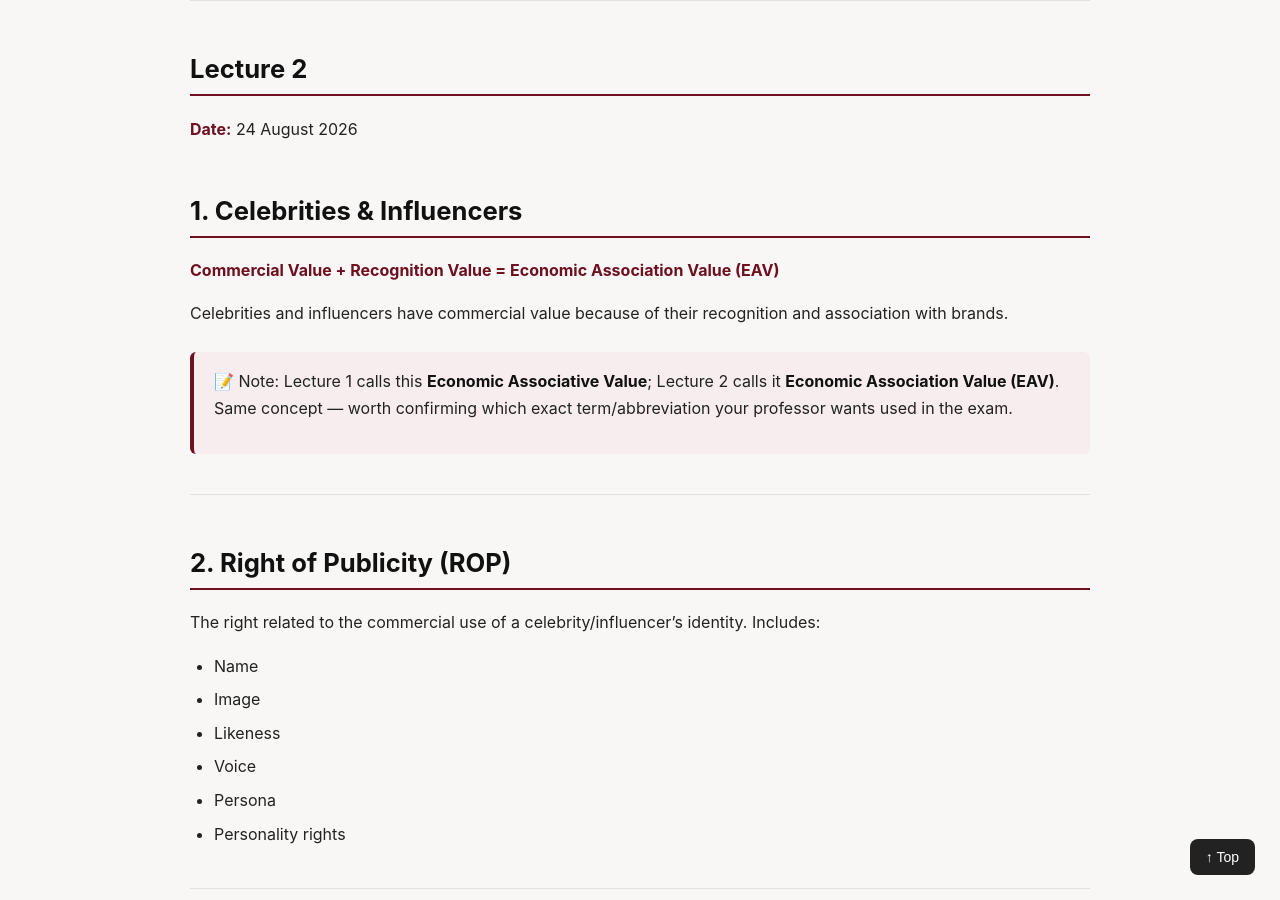
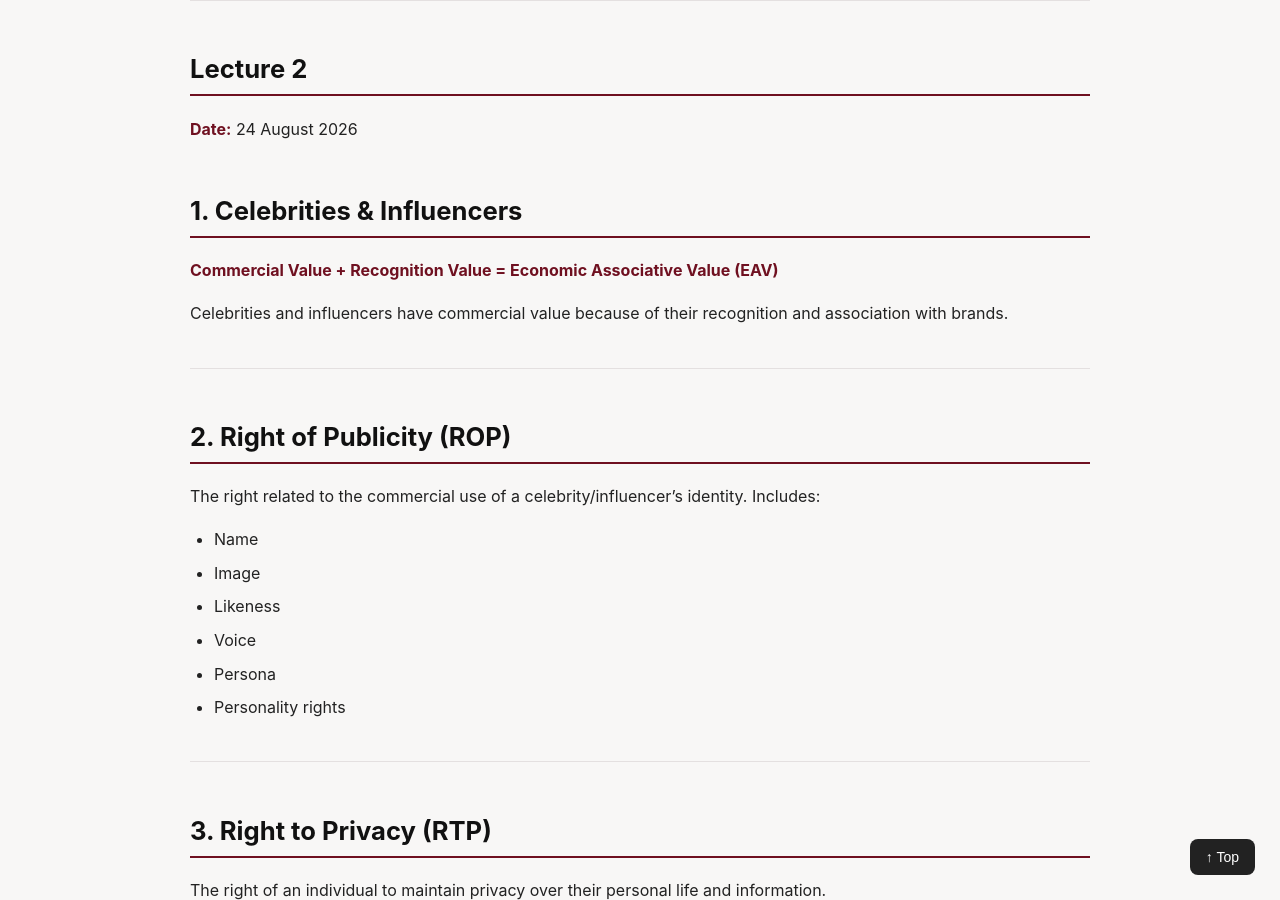
Before and after one commit to raochintanika/NMIMS-DMMC-SEM-3-Notes, a Jekyll site: the page built from Digital_Laws_and_Ethics.md, in a window 1280 px wide and 900 px high, scrolled down 2829 px. Built offline with Jekyll 4.4.1, drawn with Linux system fonts in a browser that asks for light colours; our own code applies the rules of GitHub Pages for plain Markdown files.

Commit message:
Update laws and ethics

```diff
--- a/Digital_Laws_and_Ethics.md
+++ b/Digital_Laws_and_Ethics.md
@@ -91,11 +91,9 @@ An overload of information — accurate or not — that makes it hard for people
 
 ## 1. Celebrities & Influencers
 
-**Commercial Value + Recognition Value = Economic Association Value (EAV)**
+**Commercial Value + Recognition Value = Economic Associative Value (EAV)**
 
 Celebrities and influencers have commercial value because of their recognition and association with brands.
-
-> 📝 Note: Lecture 1 calls this **Economic Associative Value**; Lecture 2 calls it **Economic Association Value (EAV)**. Same concept — worth confirming which exact term/abbreviation your professor wants used in the exam.
 
 ---
 
```
